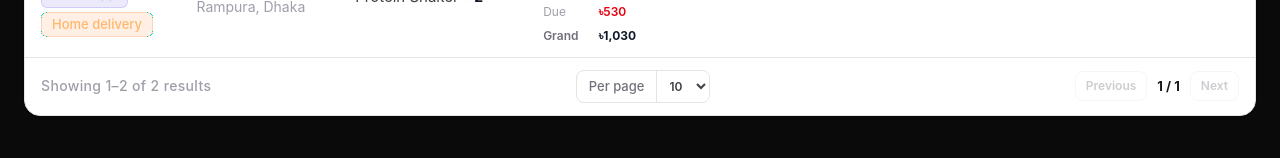
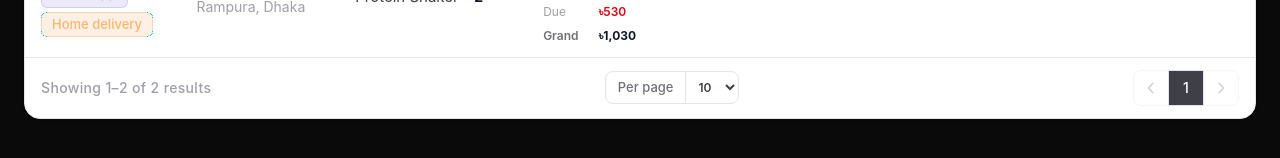
Before and after one commit to Sahed-Hasan-007/BDFB_order_page, a Vue app: page / in a window 1280 px wide. Shown: the part 574-732 px from the top of the page. Built offline with nearby package versions, Linux system fonts and the light colour scheme; the HTML template or start-up script is replaced by a standard one.

Commit message:
implement advanced pagination with visible page markers and updated navigation styling

```diff
--- a/src/pages/index.vue
+++ b/src/pages/index.vue
@@ -211,6 +211,19 @@ const filtered = computed(() =>
 
 const totalPages = computed(() => Math.max(1, Math.ceil(filtered.value.length / pageSize.value)));
 const paginated = computed(() => filtered.value.slice((page.value - 1) * pageSize.value, page.value * pageSize.value));
+
+const visiblePages = computed(() => {
+  const total = totalPages.value;
+  const current = page.value;
+  const delta = 2;
+  const pages: (number | '...')[] = [];
+  const left = Math.max(1, current - delta);
+  const right = Math.min(total, current + delta);
+  if (left > 1) { pages.push(1); if (left > 2) pages.push('...'); }
+  for (let i = left; i <= right; i++) pages.push(i);
+  if (right < total) { if (right < total - 1) pages.push('...'); pages.push(total); }
+  return pages;
+});
 
 watch([activeStatus, search, pageSize], () => { page.value = 1; });
 
@@ -528,18 +541,38 @@ function exportOrders() {
           </select>
         </div>
 
-        <!-- Right: prev/next -->
-        <div class="flex items-center gap-1.5">
-          <button :disabled="page <= 1" @click="page--"
-            class="px-2.5 py-1.5 border border-zinc-200 dark:border-zinc-700 rounded-lg text-xs font-semibold bg-white dark:bg-zinc-800 text-zinc-500 dark:text-zinc-400 cursor-pointer hover:bg-zinc-50 dark:hover:bg-zinc-700 hover:border-zinc-400 disabled:opacity-35 disabled:cursor-not-allowed transition-all">
-            Previous
-          </button>
-          <span class="text-[13px] font-bold text-zinc-900 dark:text-zinc-100 px-1">{{ page }} / {{ totalPages }}</span>
-          <button :disabled="page >= totalPages" @click="page++"
-            class="px-2.5 py-1.5 border border-zinc-200 dark:border-zinc-700 rounded-lg text-xs font-semibold bg-white dark:bg-zinc-800 text-zinc-500 dark:text-zinc-400 cursor-pointer hover:bg-zinc-50 dark:hover:bg-zinc-700 hover:border-zinc-400 disabled:opacity-35 disabled:cursor-not-allowed transition-all">
-            Next
-          </button>
-        </div>
+        <!-- Right: page navigation -->
+        <nav>
+          <ul class="flex -space-x-px text-sm">
+            <!-- Prev -->
+            <li>
+              <button :disabled="page <= 1" @click="page--"
+                class="flex items-center justify-center w-9 h-9 border border-zinc-200 dark:border-zinc-700 bg-white dark:bg-zinc-800 text-zinc-500 dark:text-zinc-400 rounded-l-lg hover:bg-zinc-100 dark:hover:bg-zinc-700 hover:text-zinc-700 dark:hover:text-zinc-200 disabled:opacity-35 disabled:cursor-not-allowed transition-all focus:outline-none">
+                <svg class="w-4 h-4" aria-hidden="true" xmlns="http://www.w3.org/2000/svg" fill="none" viewBox="0 0 24 24"><path stroke="currentColor" stroke-linecap="round" stroke-linejoin="round" stroke-width="2" d="m15 19-7-7 7-7"/></svg>
+              </button>
+            </li>
+            <!-- Page numbers -->
+            <li v-for="p in visiblePages" :key="String(p)">
+              <button v-if="p !== '...'" @click="page = p as number"
+                :class="[
+                  'flex items-center justify-center w-9 h-9 border border-zinc-200 dark:border-zinc-700 font-medium text-sm transition-all focus:outline-none',
+                  p === page
+                    ? 'bg-zinc-700 dark:bg-zinc-600 text-white dark:text-white'
+                    : 'bg-white dark:bg-zinc-800 text-zinc-600 dark:text-zinc-400 hover:bg-zinc-100 dark:hover:bg-zinc-700 hover:text-zinc-800 dark:hover:text-zinc-200 cursor-pointer'
+                ]">
+                {{ p }}
+              </button>
+              <span v-else class="flex items-center justify-center w-9 h-9 border border-zinc-200 dark:border-zinc-700 bg-white dark:bg-zinc-800 text-zinc-400 dark:text-zinc-500 text-sm select-none">…</span>
+            </li>
+            <!-- Next -->
+            <li>
+              <button :disabled="page >= totalPages" @click="page++"
+                class="flex items-center justify-center w-9 h-9 border border-zinc-200 dark:border-zinc-700 bg-white dark:bg-zinc-800 text-zinc-500 dark:text-zinc-400 rounded-r-lg hover:bg-zinc-100 dark:hover:bg-zinc-700 hover:text-zinc-700 dark:hover:text-zinc-200 disabled:opacity-35 disabled:cursor-not-allowed transition-all focus:outline-none">
+                <svg class="w-4 h-4" aria-hidden="true" xmlns="http://www.w3.org/2000/svg" fill="none" viewBox="0 0 24 24"><path stroke="currentColor" stroke-linecap="round" stroke-linejoin="round" stroke-width="2" d="m9 5 7 7-7 7"/></svg>
+              </button>
+            </li>
+          </ul>
+        </nav>
       </div>
     </div>
   </div>
```
